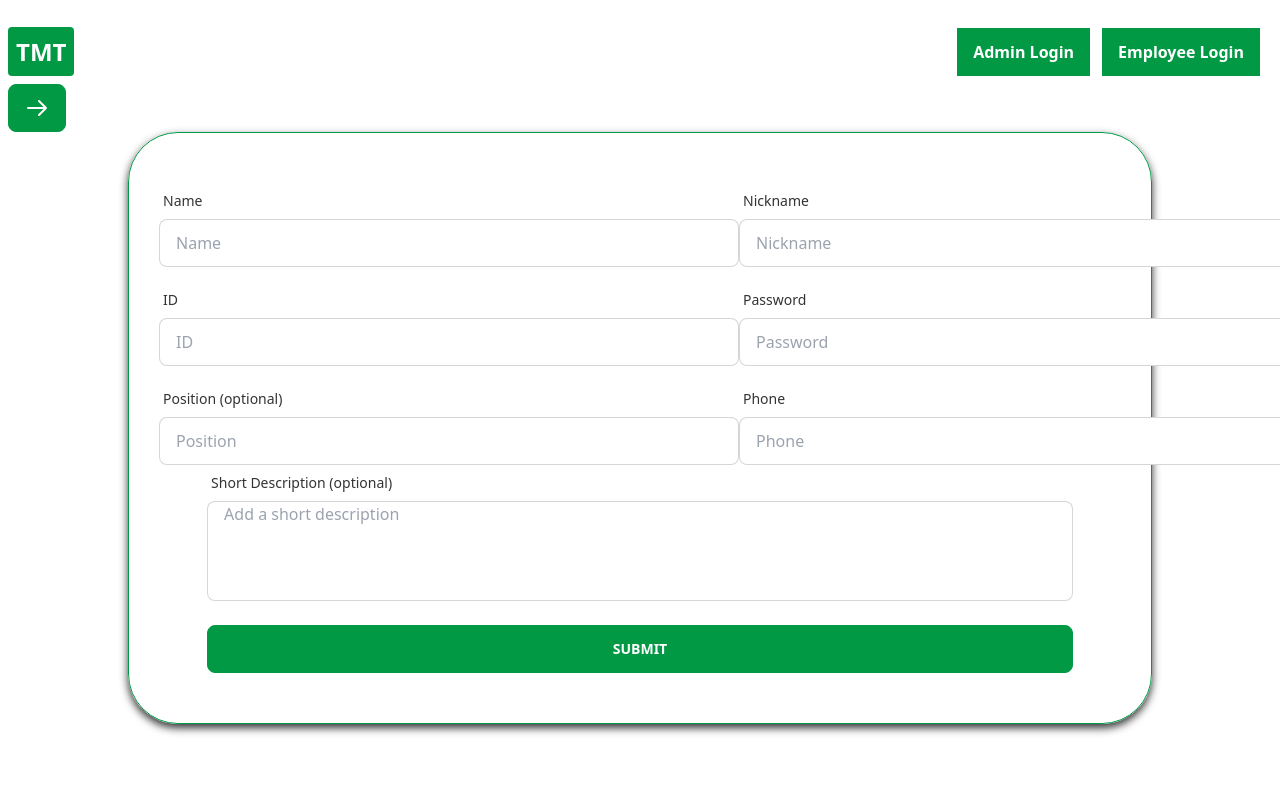
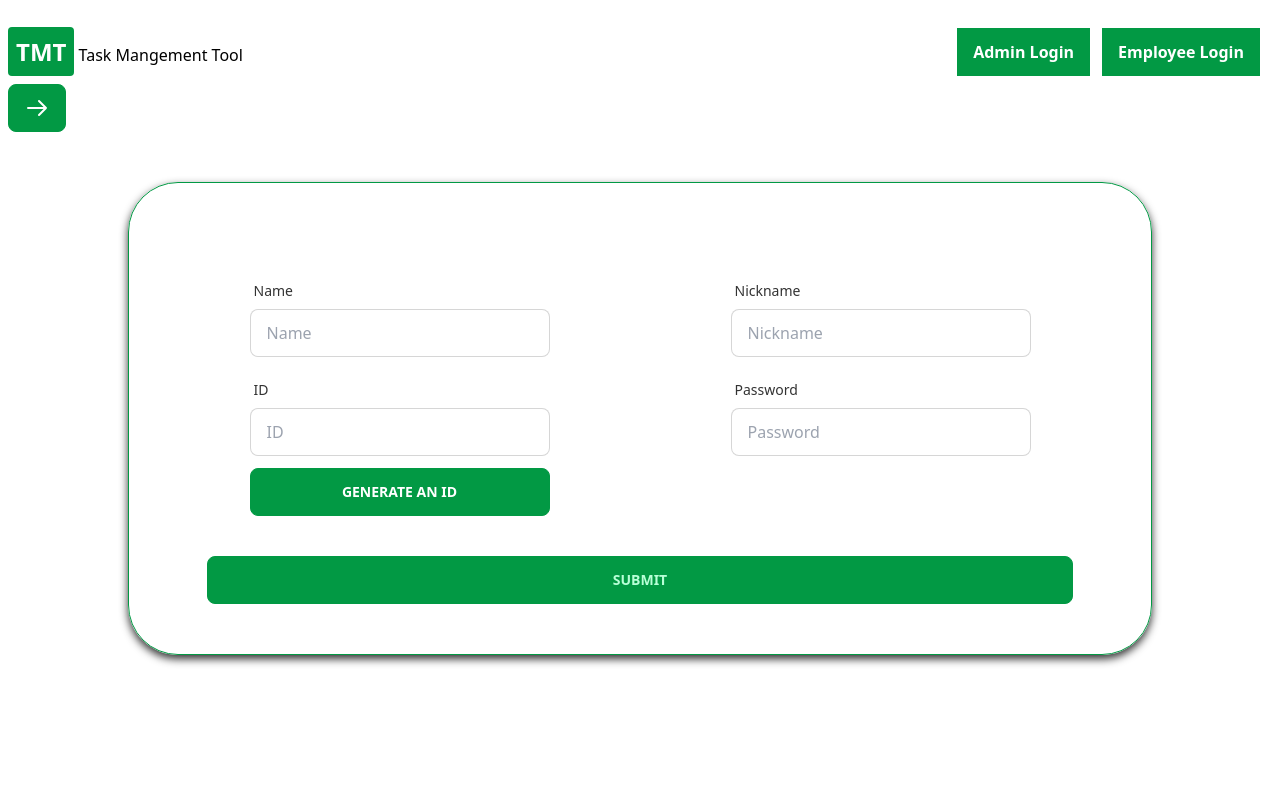
Before and after one commit to game-of-rl-II/task-management-client, a React (Create React App) app: page /dashboard/addMember in a window 1280 px wide. Shown: the top 800 px of the page. Built offline with nearby package versions, Linux system fonts and the light colour scheme; no server answers.

Commit message:
farid branch

```diff
--- a/src/Components/Dashboard/AdminDashboardItems/AddMember.css
+++ b/src/Components/Dashboard/AdminDashboardItems/AddMember.css
@@ -1,12 +1,10 @@
 .addMember-form {
     width: 80%;
-    /* margin: 50px 10%; */
-    margin-left: 10%;
-    /* margin-bottom: 100px; */
+    margin: 50px 10%;
     border-radius: 50px;
     padding: 50px 30px;
     box-shadow: 0 4px 8px 0;
-    border: 1px solid #029944;
+    border: 1px solid #029944
 }
 
 .addMember-form-top {
@@ -19,7 +17,7 @@
 }
 
 .input-addMember-form {
-    width: 580px;
+    width: 300px;
 }
 
 .addMember-form-bottom {
@@ -28,7 +26,14 @@
     margin-right: 5%;
 }
 
-.textarea-addMember-form {
-    resize: none;
-    height: 100px;
+@media only screen and (max-width: 570px) {
+
+    .addMember-form-top {
+        display: block;
+    }
+
+    .input-addMember-form {
+        width: 100%;
+
+    }
 }
--- a/src/Components/Dashboard/AdminDashboardItems/AddMember.js
+++ b/src/Components/Dashboard/AdminDashboardItems/AddMember.js
@@ -12,9 +12,7 @@ const AddMember = () => {
     const nickName = e.target.nickName.value;
     const id = e.target.id.value;
     const password = e.target.password.value;
-    const phone = e.target.phone.value;
-    const position = e.target.position.value;
-    const description = e.target.description.value;
+
 
     const data = {
       adminEmail,
@@ -22,9 +20,7 @@ const AddMember = () => {
       nickName,
       id,
       password,
-      phone,
-      position,
-      description,
+
     };
     console.log(data);
     if (data) {
@@ -51,7 +47,7 @@ const AddMember = () => {
   return (
     <div className="addMember-form">
       <form onSubmit={handleSubmit}>
-        <div className="addMember-form-top">
+        <div className="my-10 addMember-form-top">
           <div className="form-control">
             <label className="label">
               <span className="label-text">Name</span>
@@ -69,6 +65,7 @@ const AddMember = () => {
               <span className="label-text">ID</span>
             </label>
             <input required type="number" placeholder="ID" className="input input-bordered input-addMember-form" name="id" />
+            <button type='button' className="btn btn-primary text-white mt-3">Generate an ID</button>
           </div>
           <div className="form-control">
             <label className="label">
@@ -76,34 +73,13 @@ const AddMember = () => {
             </label>
             <input required type="text" placeholder="Password" className="input input-bordered input-addMember-form" name="password" />
           </div>
-          <div className="form-control">
-            <label className="label">
-              <span className="label-text">Position (optional)</span>
-            </label>
-            <input type="text" placeholder="Position" className="input input-bordered input-addMember-form" name="position" />
-          </div>
-          <div className="form-control">
-            <label className="label">
-              <span className="label-text">Phone</span>
-            </label>
-            <input required type="number" placeholder="Phone" className="input input-bordered input-addMember-form" name="phone" />
-          </div>
+
+
         </div>
         <div className="addMember-form-bottom">
-          <div className="form-control">
-            <label className="label">
-              <span className="label-text">Short Description (optional)</span>
-            </label>
-            <textarea
-              required
-              type="text"
-              placeholder="Add a short description"
-              className="input input-bordered textarea-addMember-form"
-              name="description"
-            />
-          </div>
+
           <div className="form-control mt-6">
-            <button type="submit" className="btn text-white btn-primary">
+            <button type="submit" className="btn btn-primary">
               Submit
             </button>
           </div>
--- a/src/Components/Home/HomeBanner.css
+++ b/src/Components/Home/HomeBanner.css
@@ -36,4 +36,7 @@
     grid-template-columns: repeat(1, 1fr);
 
     }
+    .logo{
+        display: none;
+    }
 }
--- a/src/Components/Shared/Navbar/Navbar.css
+++ b/src/Components/Shared/Navbar/Navbar.css
@@ -0,0 +1,5 @@
+@media only screen and (max-width: 570px){
+.logo{
+    display: none;
+}
+}
--- a/src/Components/Shared/Navbar/Navbar.js
+++ b/src/Components/Shared/Navbar/Navbar.js
@@ -39,7 +39,7 @@ const Navbar = () => {
             <span className="p-2 rounded text-2xl font-bold text-white bg-primary">
               TMT
             </span>{" "}
-            <span style={{display: "none"}}>
+            <span className='logo'>
 
               Task Mangement Tool
             </span>
```
